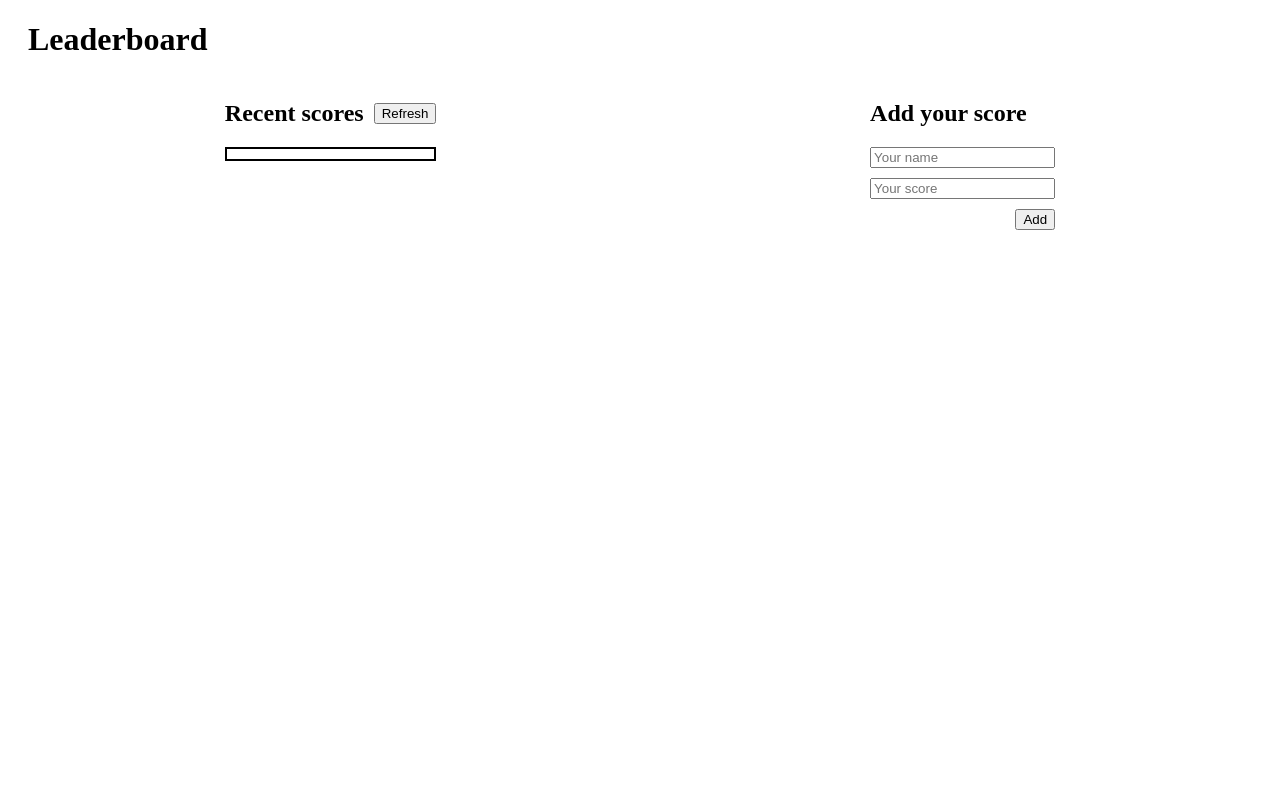
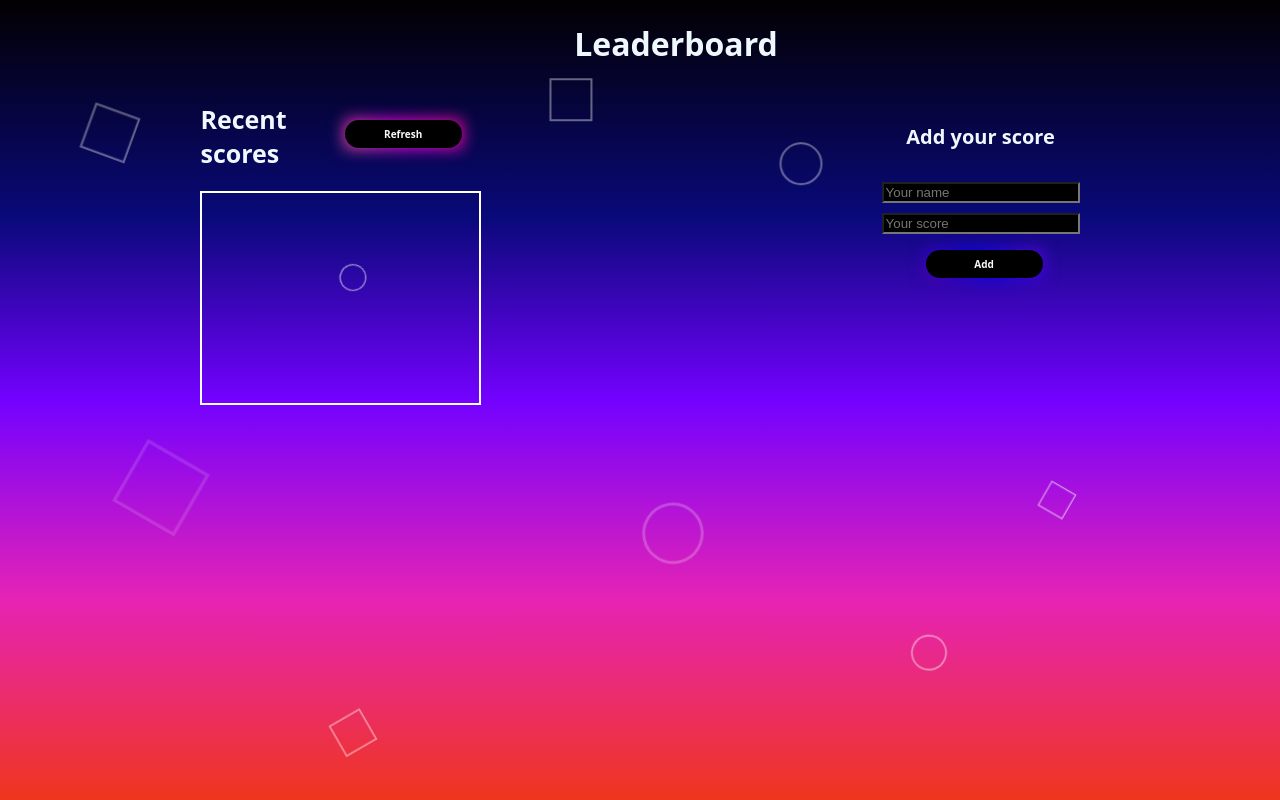
Before and after one commit to PierreBarba/Leaderboard, a website built with webpack: page src/index.html in a window 1280 px wide. Built offline with nearby package versions, Linux system fonts and the light colour scheme; no server answers; a web font is replaced by a local one.

Commit message:
style to app

```diff
--- a/src/index.html
+++ b/src/index.html
@@ -3,14 +3,28 @@
 <head>
     <meta charset="UTF-8">
     <meta name="viewport" content="width=device-width, initial-scale=1.0">
+    <link href="https://fonts.googleapis.com/css2?family=Geostar+Fill&family=Inter:wght@300;400&family=Press+Start+2P&display=swap" rel="stylesheet">
     <title>Leader Board</title>
 </head>
 <body>
+    <div class="wrapper">
+        <div class="box">
+            <div></div>
+            <div></div>
+            <div></div>
+            <div></div>
+            <div></div>
+            <div></div>
+            <div></div>
+            <div></div>
+            <div></div>
+            <div></div>
+        </div>
     <div id="content"><h1 class="page-title">Leaderboard</h1>
         <div class="page-container">
             <div class="scores-container">
                 <div class="recent-scores">
-                    <h2 class="score-title">Recent scores</h2>
+                    <h2 class="score-title">Recent <br> scores</h2>
                     <button class="score-button">Refresh</button>
                 </div>
                 <div id="score-container">
@@ -18,13 +32,15 @@
                 </div>
             </div>
             <div class="add-container">
-                <h2>Add your score</h2>
+                <h2 id="add-h2">Add your score</h2>
                 <form id="my-form">
                 <input id="name" type="text" name="name" placeholder="Your name">
                 <input id="score" type="text" name="score" placeholder="Your score">
-                <button type="submit" id="add-button">Add</button>
+                <button  class="add" type="submit" id="add-button">Add</button>
                 </form>
             </div>
-        </div></div>
+        </div>
+    </div>
+</div>
 </body>
 </html>
--- a/src/style.css
+++ b/src/style.css
@@ -1,16 +1,136 @@
+body {
+ margin:0;
+ padding: 0;
+ z-index: -1;
+}
+
+.wrapper{
+  background: linear-gradient(180deg, rgba(2,0,.6,1) 0%, rgba(9,9,121,1) 27%, rgb(115, 1, 255) 50%, rgb(230, 35, 181) 75%, rgb(239, 54, 29) 100%);
+  position: absolute;
+  width: 100%;
+  height: 100%;
+  overflow: hidden;
+  z-index: -1;
+}
+
+.box div{
+  z-index: -1;
+  position: absolute;
+  width: 60px;
+  height: 60px;
+  background-color: transparent;
+  border: 3px solid rgba(255,255,255,0.8);
+}
+
+.box div:nth-child(1){
+  top: 12%;
+  left: 42%;
+  animation: animate 10s linear infinite;
+}
+
+.box div:nth-child(2){
+  border-radius: 62px;
+  top: 70%;
+  left: 50%;
+  animation: animate 7s linear infinite;
+}
+
+.box div:nth-child(3){
+  top: 17%;
+  left: 6%;
+  animation: animate 9s linear infinite;
+}
+
+.box div:nth-child(4){
+  border-radius: 62px;
+  top: 20%;
+  left: 60%;
+  animation: animate 10s linear infinite;
+}
+
+.box div:nth-child(5){
+  top: 67%;
+  left: 10%;
+  animation: animate 6s linear infinite;
+}
+
+.box div:nth-child(6){
+  border-radius: 62px;
+  top: 80%;
+  left: 70%;
+  animation: animate 12s linear infinite;
+}
+
+.box div:nth-child(7){
+  top: 60%;
+  left: 80%;
+  animation: animate 15s linear infinite;
+}
+
+.box div:nth-child(8){
+  border-radius: 62px;
+  top: 32%;
+  left: 25%;
+  animation: animate 16s linear infinite;
+}
+
+.box div:nth-child(9){
+  top: 90%;
+  left: 25%;
+  animation: animate 12s linear infinite;
+}
+
+.box div:nth-child(10){
+  border-radius: 62px;
+  top: 20%;
+  left: 80%;
+  animation: animate 5s linear infinite;
+}
+
+.book-card:nth-child(even) {
+  background: rgb(255, 255, 255);
+}
+
+@keyframes animate{
+  0%{
+    transform: scale(0) translateY(0) rotate(0);
+    opacity: 1;
+  }
+  100%{
+    transform: scale(1.3) translateY(-90px) rotate(360deg);
+    opacity: 0;
+  }
+}
+
+
 .page-container {
   display: flex;
   justify-content: space-around;
 }
 
 .page-title {
+  font-family:system-ui;
   margin-left: 20px;
+  color: aliceblue;
+  text-align: center;
+  margin: 22px -72px 16px 0px;
 }
 
-.scores-container {
-  display: flex;
-  flex-direction: column;
+
+.score-title {
+  font-family: system-ui;
+    color: aliceblue;
+    font-size: 25px;
 }
+
+#add-h2 {
+  font-family: system-ui;
+  color: aliceblue;
+  font-size: 20px;
+  text-align-last: center;
+  margin: 42px 0px 32px 0px;
+}
+
 
 .recent-scores {
   display: flex;
@@ -18,27 +138,126 @@
 }
 
 #score-container {
+  font-family:system-ui;
+  color: rgb(255, 255, 255);
   display: flex;
   flex-direction: column;
   gap: 12px;
-  border: solid #000 2px;
+  border: solid rgb(255, 255, 255) 2px;
   padding: 5px;
-}
-
-.list-item {
+  text-align: center;
+  margin: 0 auto;
+  overflow-y: scroll;
+  height: 200px;
   list-style: none;
 }
 
+  #score-container li:nth-child(odd) {
+    background-color: rgb(255, 255, 255);
+    color: black;
+  }
+
 .score-button {
-  align-self: center;
+  font-family: system-ui;
+    background-color: rgb(0, 0, 0);
+    cursor: pointer;
+    border: none;
+    color: rgb(251, 249, 249);
+    font-size: 10px;
+    font-weight: bold;
+    position: relative;
+    border-radius: 62px;
+    width: 117px;
+    height: 28px;
+    margin: 39px 19px 28px 48px;
 }
+
+.score-button::before{
+  content: "";
+  position: absolute;
+  top: 0;
+  left: 0;
+  z-index: -1;
+  width: 100%;
+  height: 100%;
+  background: linear-gradient(45deg, rgb(212, 255, 0), rgb(255, 0, 238), rgb(255, 28, 20),rgb(212, 255, 0), rgb(255, 0, 238), rgb(255, 28, 20));
+  background-size: 800%;
+  filter: blur(8px);
+  animation: glowing 20s linear infinite;
+}
+
+@keyframes glowing {
+  0% {
+      background-position: 0 0;
+  }
+  50% {
+      background-position: 400% 0;
+  }
+  100% {
+      background-position: 0 0;
+  }
+}
+
 
 #my-form {
   display: flex;
   flex-direction: column;
   gap: 10px;
 }
+#name{
+background-color: black;
+color: aliceblue;
+}
+
+#score{
+  background-color: black;
+  color: aliceblue;
+}
+
 
 #add-button {
   align-self: flex-end;
 }
+
+#add-button {
+  font-family: system-ui;
+  background-color: rgb(0, 0, 0);
+  cursor: pointer;
+  border: none;
+  color: rgb(251, 249, 249);
+  font-size: 10px;
+  font-weight: bold;
+  position: relative;
+  border-radius: 62px;
+  width: 117px;
+  height: 28px;
+  margin: 6px 37px 0px 44px;
+}
+
+
+
+#add-button::before{
+  content: "";
+  position: absolute;
+  top: 0;
+  left: 0;
+  z-index: -1;
+  width: 100%;
+  height: 100%;
+  background: linear-gradient(45deg, red, blue, deeppink,red, blue, deeppink);
+  background-size: 800%;
+  filter: blur(8px);
+  animation: glowing 20s linear infinite;
+}
+
+@keyframes glowing {
+  0% {
+      background-position: 0 0;
+  }
+  50% {
+      background-position: 400% 0;
+  }
+  100% {
+      background-position: 0 0;
+  }
+}
```
Also changed, not shown: icons.svg (added), 1 other file.
